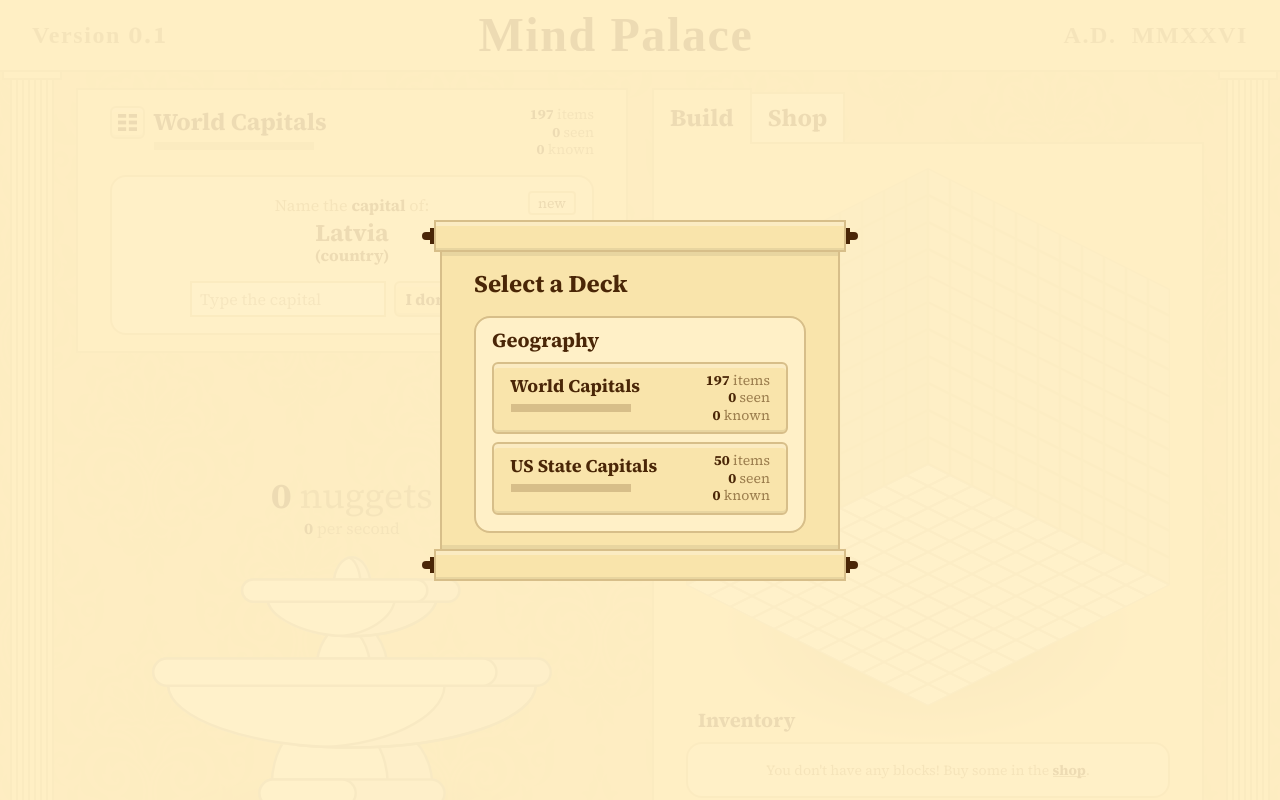
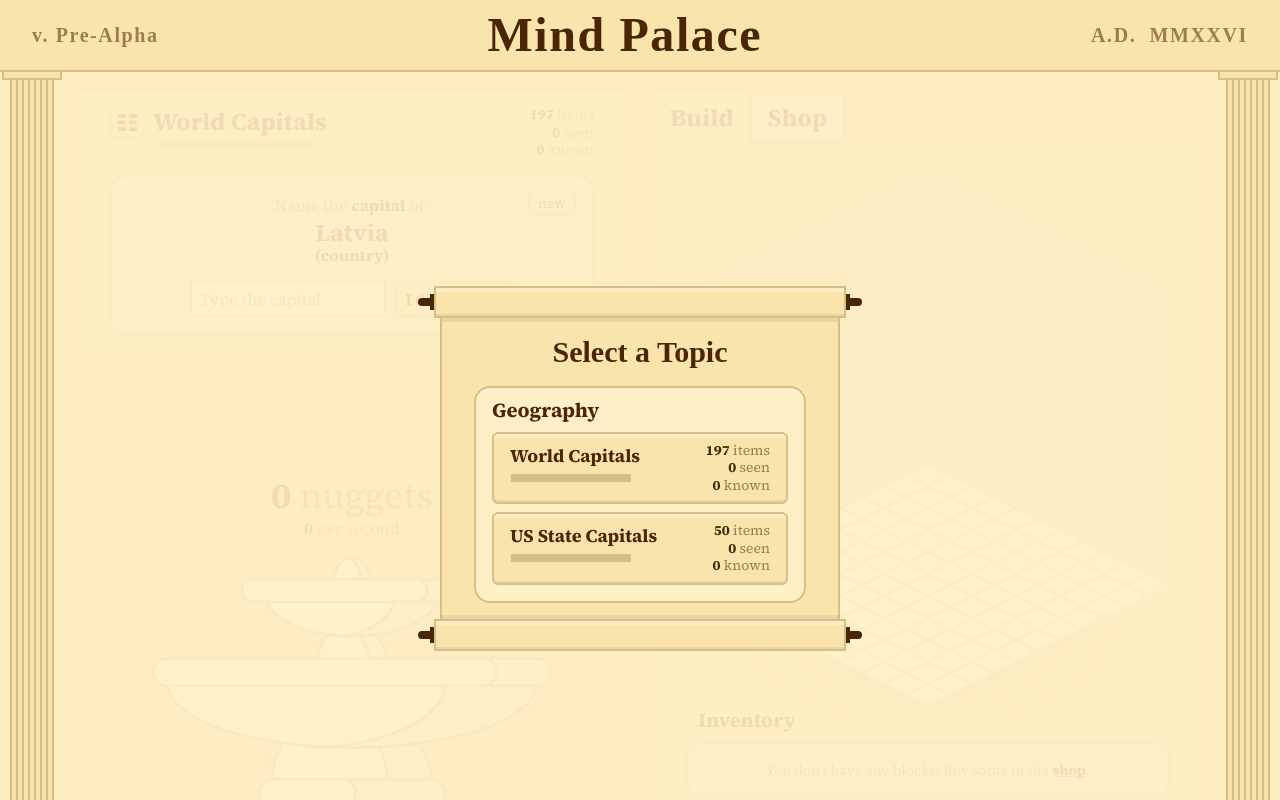
Before and after one commit to adamaaronson/mind-palace, a React (Vite) app: page / in a window 1280 px wide. Built offline with nearby package versions, Linux system fonts and the light colour scheme; a web font is replaced by a local one.

Commit message:
Scroll tweaks

```diff
--- a/src/components/App.tsx
+++ b/src/components/App.tsx
@@ -142,15 +142,15 @@ export default function App() {
       <div className="fixed h-full w-full bg-background -z-30"></div>
       <div className="fixed h-full w-full bg-[url(/damask.png)] bg-size-[400px] md:bg-size-[600px] opacity-10 -z-20"></div>
       <Header />
-      {showingDeckSelector && (
+
+      <div className="flex flex-row w-full grow relative">
         <DeckSelector
           decks={decks}
           cardQueue={cardQueue}
           onSelectDeck={(deck) => selectDeck(deck)}
+          isOpen={showingDeckSelector}
           onClose={() => setShowingDeckSelector(false)}
         />
-      )}
-      <div className="flex flex-row w-full grow">
         <Column />
         <div className="flex-auto mt-4 pb-4 h-full flex flex-col justify-center items-center overflow-hidden relative">
           <div className="flex m-4 mt-0 justify-center w-full h-full flex-col md:flex-row">
@@ -205,7 +205,7 @@ export default function App() {
         </div>
         <Column />
       </div>
-      <div className="bg-light h-4 border-t-standard flex-none"></div>
+      <div className="bg-light h-4 border-t-standard flex-none z-100"></div>
     </div>
   );
 }
--- a/src/components/Column.tsx
+++ b/src/components/Column.tsx
@@ -4,7 +4,7 @@ function Flute() {
 
 export default function Column() {
   return (
-    <div className="flex-none md:block hidden h-full relative mr-1 ml-0.5">
+    <div className="flex-none md:block hidden h-full relative mr-1 ml-0.5 z-100">
       <div className="bg-light border-standard border-t-0! w-[calc(100%+2px)] h-2 absolute top-0 left-0" />
       <div className="flex h-full">
         <div className="w-2 h-full"></div>
--- a/src/components/DeckSelector.tsx
+++ b/src/components/DeckSelector.tsx
@@ -7,13 +7,19 @@ interface DeckSelectorProps {
   decks: Record<string, Deck[]>;
   cardQueue: CardQueue;
   onSelectDeck: (deck: Deck) => void;
+  isOpen: boolean;
   onClose: () => void;
 }
 
 export default function DeckSelector(props: DeckSelectorProps) {
-  const { decks, cardQueue, onSelectDeck, onClose } = props;
+  const { decks, cardQueue, onSelectDeck, isOpen, onClose } = props;
   return (
-    <Modal title="Select a Deck" onClose={onClose} className="w-100">
+    <Modal
+      title="Select a Topic"
+      isOpen={isOpen}
+      onClose={onClose}
+      className="w-100"
+    >
       <div className="flex flex-col gap-2 rounded-2xl bg-light-light border-standard p-4 pt-2">
         {Object.entries(decks).map(([category, categoryDecks]) => (
           <div className="flex flex-col gap-2" key={category}>
@@ -22,6 +28,7 @@ export default function DeckSelector(props: DeckSelectorProps) {
               <button
                 className="inline-block button-boring p-2 px-4 font-bold text-lg text-left"
                 onClick={() => onSelectDeck(deck)}
+                key={deck.id}
               >
                 <DeckInfo
                   deck={deck}
--- a/src/components/Footer.tsx
+++ b/src/components/Footer.tsx
@@ -4,8 +4,7 @@ export default function Footer() {
   return (
     <footer
       className="text-text-light text-right text-sm p-2 w-full
-        md:absolute md:-translate-full md:left-full md:top-full md:-mt-4
-    "
+        md:absolute md:-translate-full md:left-full md:top-full md:-mt-4"
     >
       <p>
         by <Link href="https://aaronson.org">Adam Aaronson</Link>
--- a/src/components/Header.tsx
+++ b/src/components/Header.tsx
@@ -3,13 +3,13 @@ import { toRomanNumerals } from "../utils/utils";
 export default function Header() {
   return (
     <div className="md:p-4 px-8 md:px-8 border-b-standard bg-light font-classical tracking-widest font-bold flex justify-center sm:justify-between items-center">
-      <span className="text-text-light md:text-2xl hidden sm:block">
-        Version <span className="font-theme">0.1</span>
+      <span className="text-text-light md:text-xl hidden sm:block">
+        v. Pre-Alpha
       </span>
       <h1 className="text-3xl md:text-5xl leading-[1.25em] md:leading-[0.8em] text-text-dark">
         Mind Palace
       </h1>
-      <span className="text-text-light md:text-2xl hidden sm:block">
+      <span className="text-text-light md:text-xl hidden sm:block">
         A.D. &nbsp;{toRomanNumerals(new Date().getFullYear())}
       </span>
     </div>
--- a/src/components/Modal.tsx
+++ b/src/components/Modal.tsx
@@ -1,30 +1,54 @@
+import { AnimatePresence, motion } from "motion/react";
+
 interface ModalProps {
   title: string;
   children: React.ReactNode;
+  isOpen: boolean;
   onClose: () => void;
   className?: string;
 }
 
 export function Modal(props: ModalProps) {
-  const { title, children, onClose, className } = props;
+  const { title, children, isOpen, onClose, className } = props;
   return (
-    <div className="fixed w-full h-full top-0 left-0 flex justify-center items-center z-50 p-4">
+    <AnimatePresence>
+      {isOpen && (
+        <motion.div
+          initial={{ opacity: 1 }}
+          animate={{ opacity: 1 }}
+          exit={{ opacity: 0 }}
+          transition={{ duration: 0.1 }}
+          className={`absolute w-full h-full max-w-screen max-h-screen top-0 left-0 flex justify-center items-center z-50 p-4 ${
+            isOpen ? "block" : "hidden"
+          }`}
+        >
           <div
-        className="fixed w-full h-full top-0 left-0 bg-light-light opacity-90 z-51"
+            className="absolute w-full h-full top-0 left-0 bg-light-light opacity-90 z-51"
             onClick={onClose}
           ></div>
           <div
             className={`bg-light border-standard p-4 px-8 min-w-0 z-52 relative inset-shadow-scroll ${className}`}
           >
-        <div className="absolute top-0 w-[calc(100%+40px)] h-2 -left-5 bg-text-dark -translate-y-5 rounded-full"></div>
+            <div className="absolute top-0 w-[calc(100%+48px)] h-2 -left-6 bg-text-dark -translate-y-5 rounded-full"></div>
             <div className="absolute top-0 w-[calc(100%+24px)] h-4 -left-3 bg-text-dark -translate-y-6"></div>
             <div className="absolute top-0 w-[calc(100%+16px)] h-8 border-standard -left-2 bg-light -translate-y-full inset-shadow-glossy"></div>
-        <div className="font-bold text-2xl mb-4">{title}</div>
+            <motion.div
+              key={Math.random()}
+              initial={{ height: 0 }}
+              animate={{ height: "auto" }}
+              className="overflow-hidden"
+            >
+              <div className="font-bold text-3xl mb-4 font-classical text-center">
+                {title}
+              </div>
               {children}
-        <div className="absolute top-full w-[calc(100%+40px)] h-2 -left-5 bg-text-dark translate-y-3 rounded-full"></div>
+            </motion.div>
+            <div className="absolute top-full w-[calc(100%+48px)] h-2 -left-6 bg-text-dark translate-y-3 rounded-full"></div>
             <div className="absolute top-full w-[calc(100%+24px)] h-4 -left-3 bg-text-dark translate-y-2"></div>
             <div className="absolute top-full w-[calc(100%+16px)] h-8 border-standard -left-2 bg-light inset-shadow-glossy"></div>
           </div>
-    </div>
+        </motion.div>
+      )}
+    </AnimatePresence>
   );
 }
```
Lines whose indentation alone changed are shown as unchanged.
